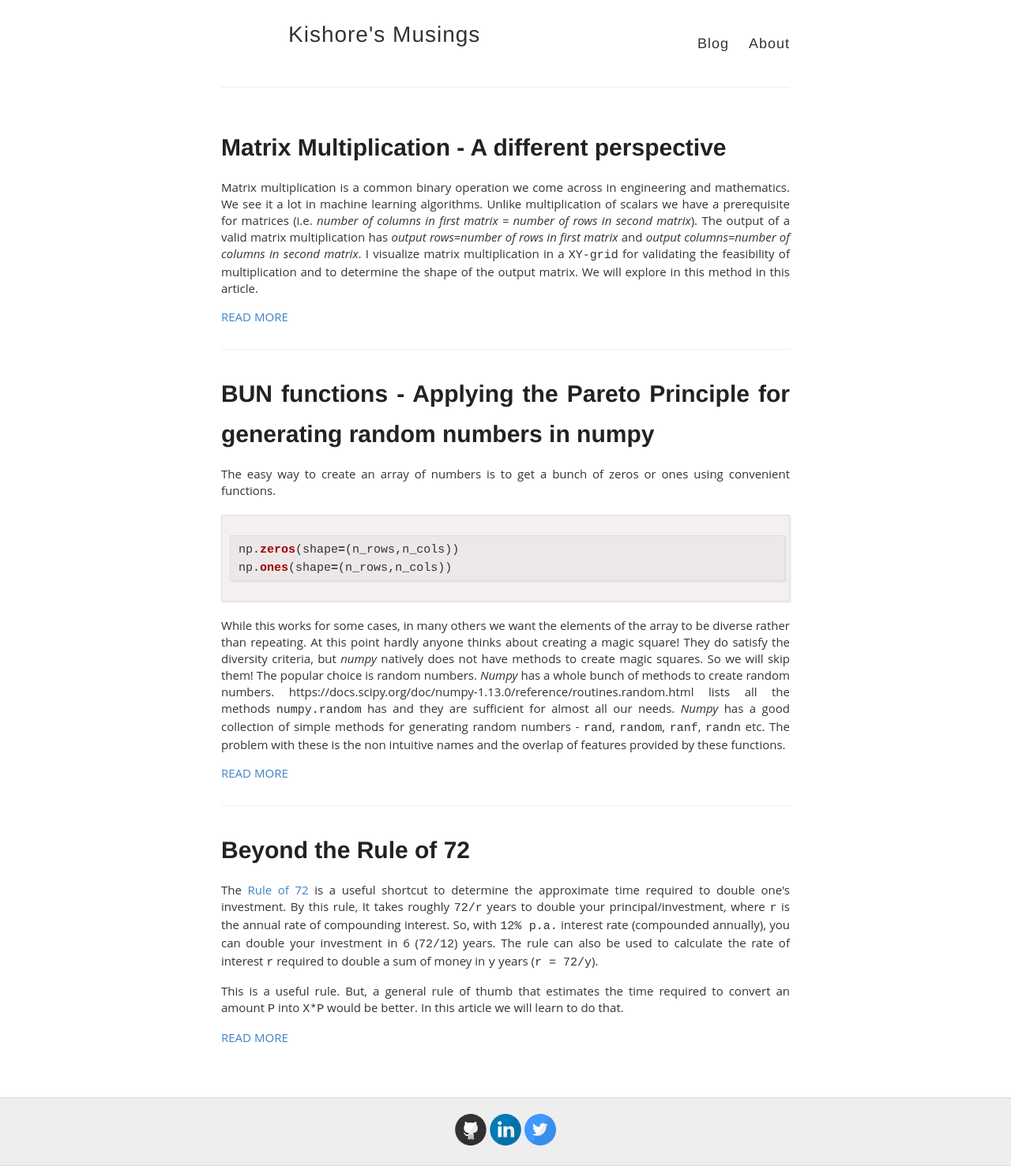
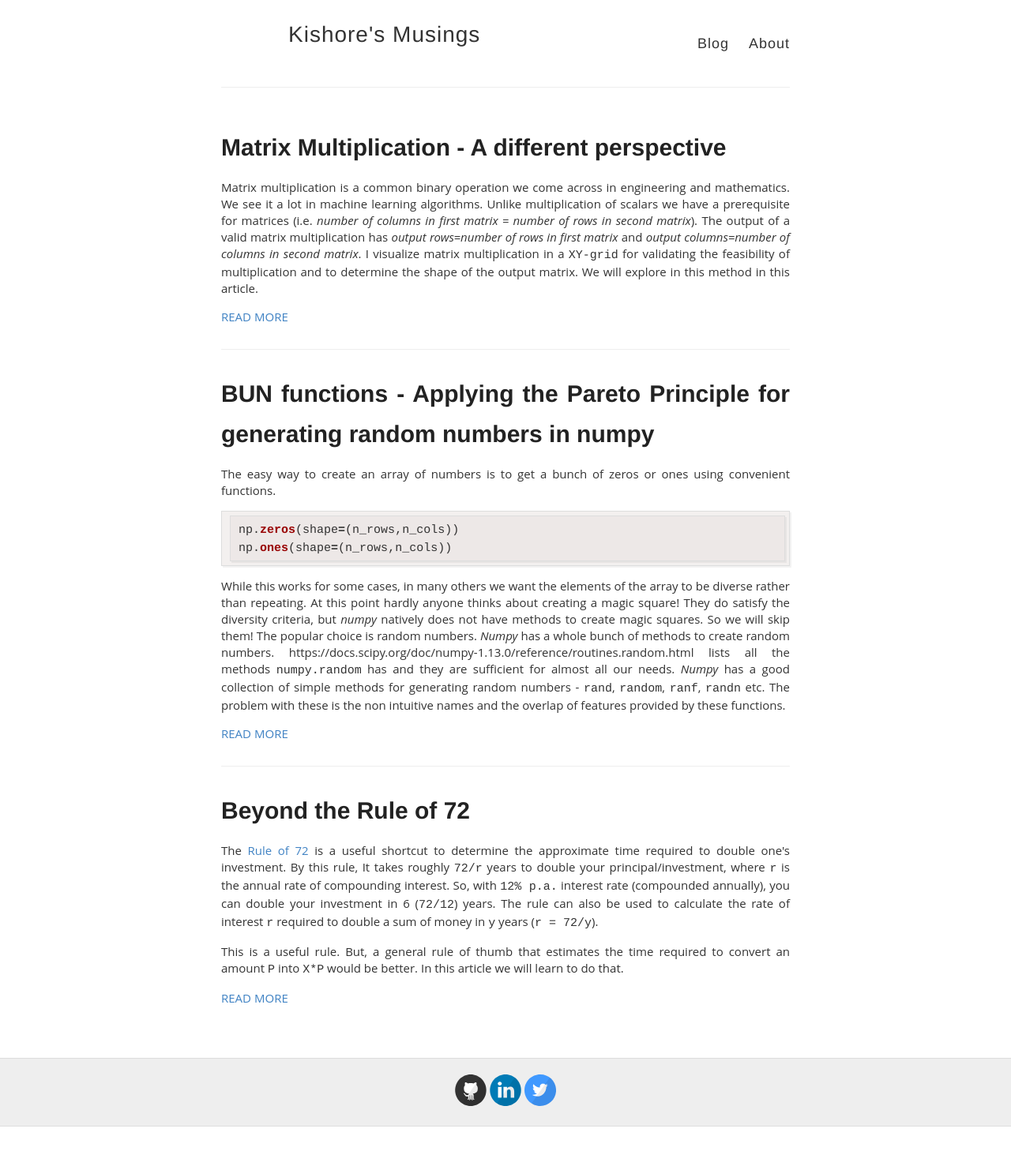
Before and after one commit to kishorepv/kishorepv.github.io, a Jekyll site: the page built from index.html, in a window 1280 px wide. Shown: the whole page at 79% size. Built offline with Jekyll 4.4.1, drawn with Linux system fonts in a browser that asks for light colours; after the commit the page ends 1427 px from its top, so only the background shows below that.

Commit message:
Testing highlight

```diff
--- a/_sass/_highlights.scss
+++ b/_sass/_highlights.scss
@@ -6,7 +6,7 @@
   //-moz-box-shadow: 2px 2px rgba(0,0,0,0.05);
   //-webkit-box-shadow: 2px 2px rgba(0,0,0,0.05);
   box-shadow: 2px 2px rgba(0,0,0,0.05);
-  margin: 20px 0 20px 0;
+  //margin: 20px 0 20px 0;
   overflow: scroll;
 }
 
```
